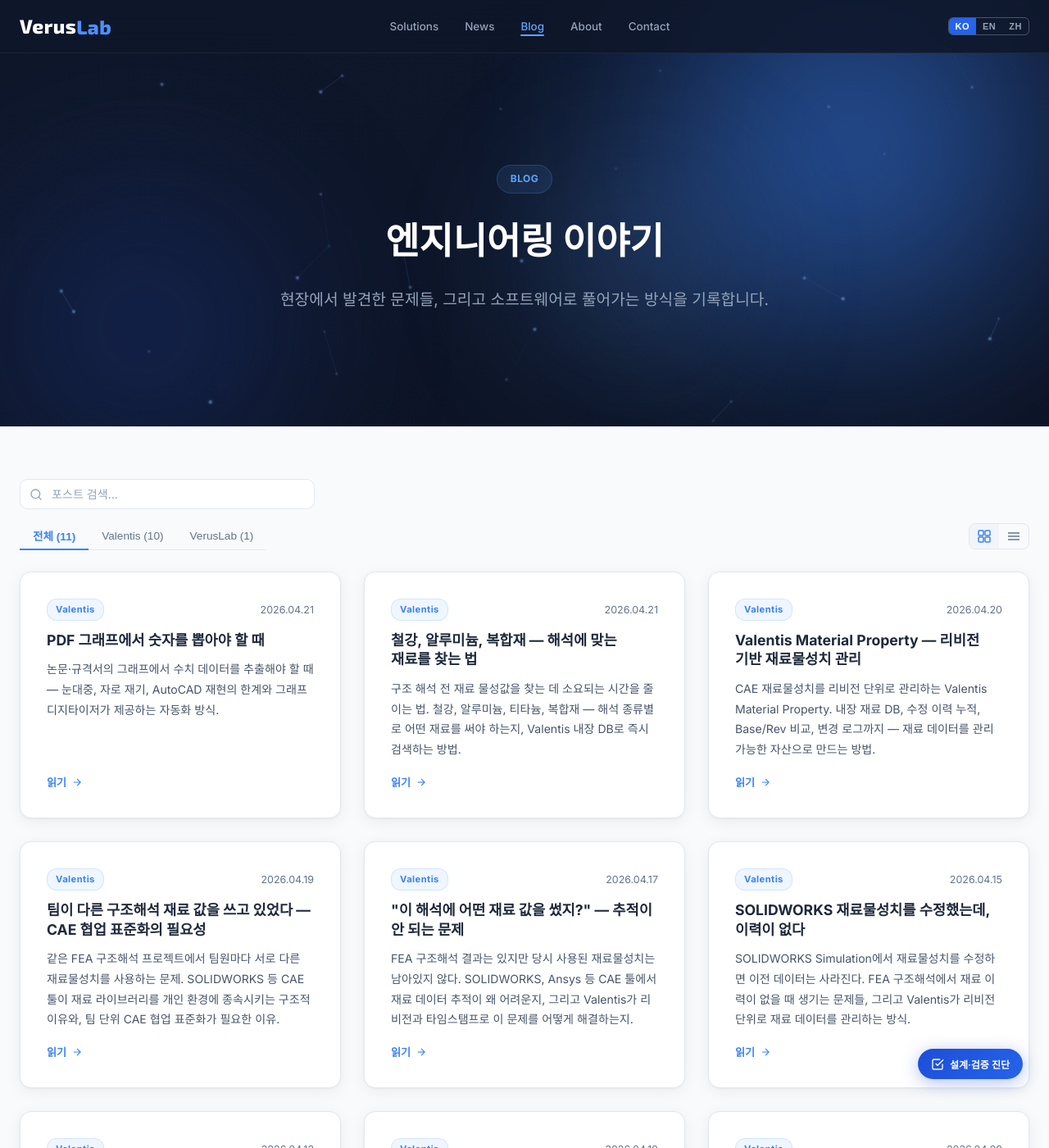
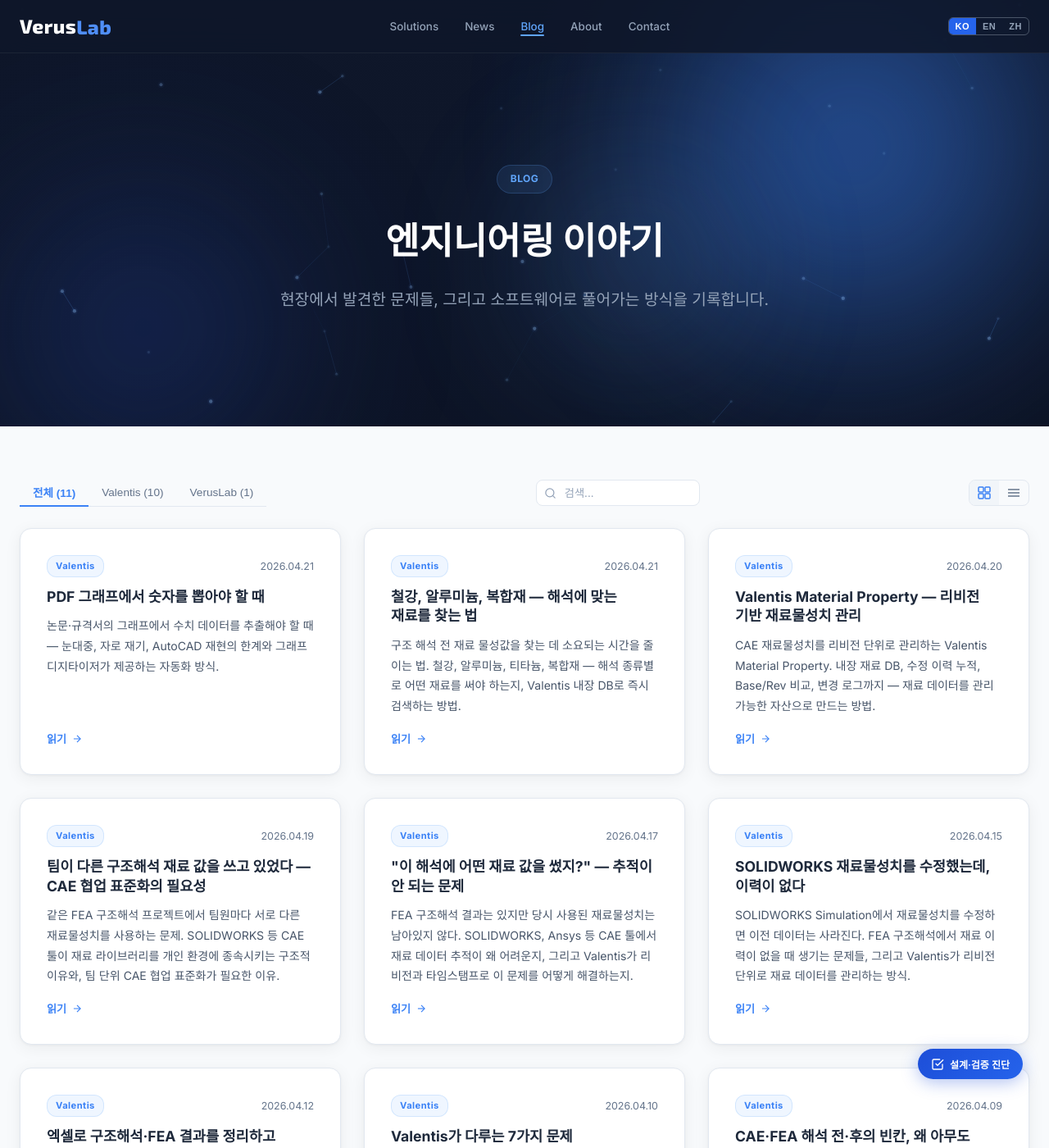
Before and after one commit to VerusLab-KR/Homepage, a Jekyll site: the page built from blog/index.html, in a window 1280 px wide and 1400 px high. Shown: the whole window at 82% size. Built offline with Jekyll 4.4.1, drawn with Linux system fonts in a browser that asks for light colours.

Commit message:
Move search input inline with category filter (right side)
Co-Authored-By: Claude Sonnet 4.6 <noreply@anthropic.com>

```diff
--- a/blog/index.html
+++ b/blog/index.html
@@ -147,11 +147,12 @@ img{max-width:100%;display:block}
 @media(max-width:600px){.list-date{display:none}.blog-list{margin-top:40px}}
 
 /* Search */
-.search-wrap{margin-bottom:16px;position:relative;display:inline-flex;align-items:center;width:100%;max-width:360px}
-.search-wrap svg{position:absolute;left:12px;color:var(--slate-4);pointer-events:none;flex-shrink:0}
-.search-input{width:100%;padding:9px 14px 9px 38px;border:1px solid var(--slate-2);border-radius:10px;font-size:.88rem;font-family:inherit;background:var(--white);color:var(--slate-8);outline:none;transition:border-color .2s,box-shadow .2s}
-.search-input:focus{border-color:var(--blue-400);box-shadow:0 0 0 3px rgba(96,165,250,.15)}
+.search-wrap{position:relative;display:inline-flex;align-items:center;flex-shrink:0}
+.search-wrap svg{position:absolute;left:10px;color:var(--slate-4);pointer-events:none;flex-shrink:0}
+.search-input{width:200px;padding:7px 12px 7px 34px;border:1px solid var(--slate-2);border-radius:8px;font-size:.83rem;font-family:inherit;background:var(--white);color:var(--slate-8);outline:none;transition:border-color .2s,box-shadow .2s,width .2s}
+.search-input:focus{border-color:var(--blue-400);box-shadow:0 0 0 3px rgba(96,165,250,.15);width:260px}
 .search-input::placeholder{color:var(--slate-4)}
+@media(max-width:600px){.search-input{width:140px}.search-input:focus{width:180px}}
 
 /* Empty state */
 .blog-empty{text-align:center;padding:80px 0;color:var(--slate-5)}
@@ -225,10 +226,6 @@ img{max-width:100%;display:block}
   <div class="container">
     {% if site.posts.size > 0 %}
     {% assign categories = site.posts | map: "category" | uniq | sort %}
-    <div class="search-wrap">
-      <svg width="16" height="16" viewBox="0 0 24 24" fill="none" stroke="currentColor" stroke-width="2" stroke-linecap="round"><circle cx="11" cy="11" r="8"/><line x1="21" y1="21" x2="16.65" y2="16.65"/></svg>
-      <input class="search-input" id="searchInput" type="search" placeholder="포스트 검색..." autocomplete="off">
-    </div>
     <div class="blog-controls">
       <div class="cat-filter">
         <button class="cat-btn active" data-cat="all">전체 ({{ site.posts | size }})</button>
@@ -236,6 +233,10 @@ img{max-width:100%;display:block}
         {% assign cat_count = site.posts | where: "category", cat | size %}
         <button class="cat-btn" data-cat="{{ cat }}">{{ cat }} ({{ cat_count }})</button>
         {% endfor %}
+      </div>
+      <div class="search-wrap">
+        <svg width="15" height="15" viewBox="0 0 24 24" fill="none" stroke="currentColor" stroke-width="2" stroke-linecap="round"><circle cx="11" cy="11" r="8"/><line x1="21" y1="21" x2="16.65" y2="16.65"/></svg>
+        <input class="search-input" id="searchInput" type="search" placeholder="검색..." autocomplete="off">
       </div>
       <div class="view-toggle">
         <button class="view-btn active" id="btnCard" aria-label="카드 보기" onclick="setView('card')">
```
